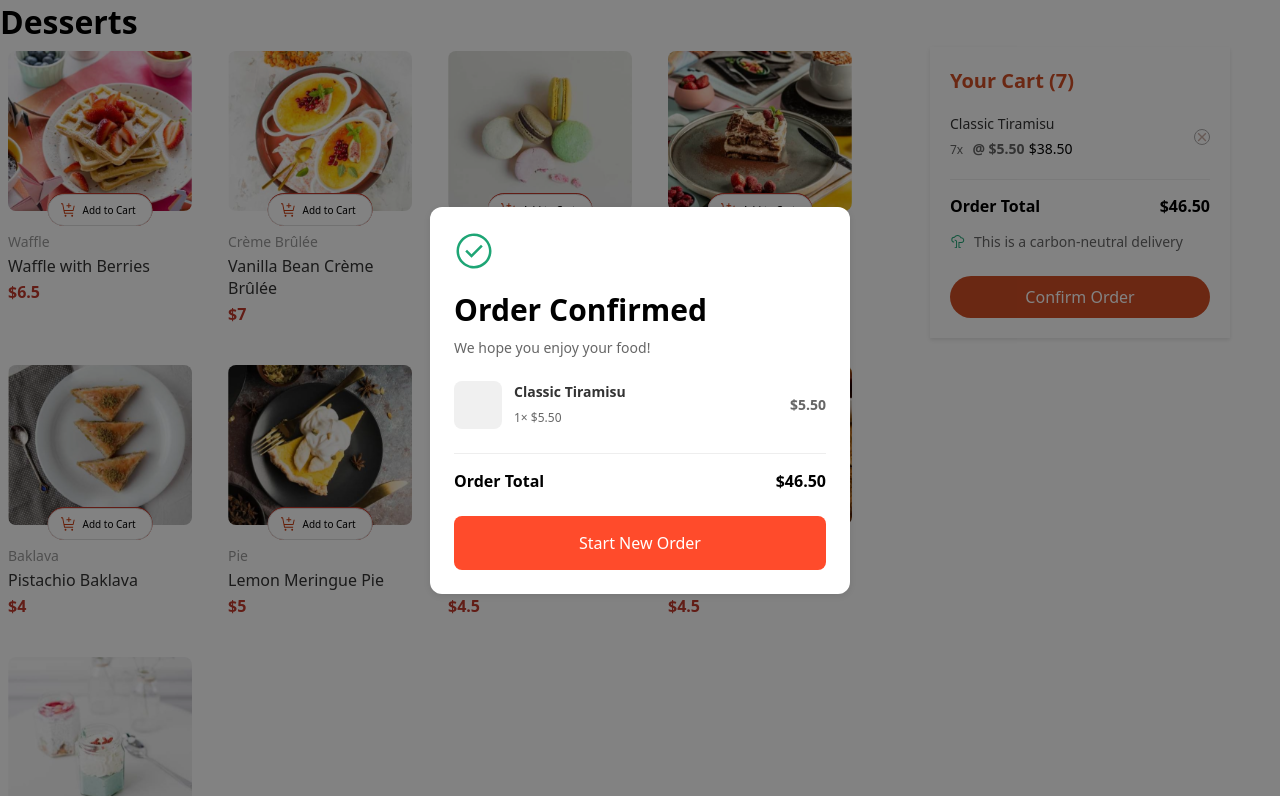
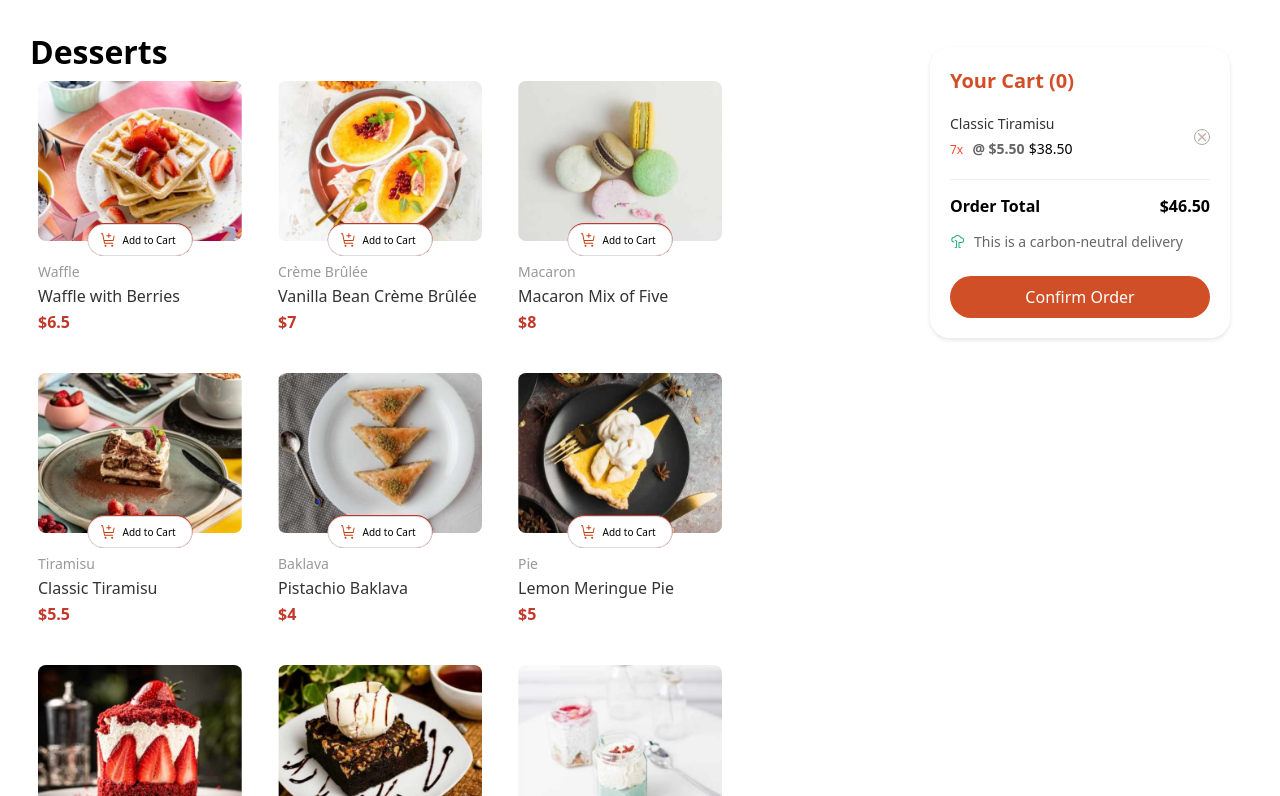
Before and after one commit to Jeyson-Sr/lista-de-productos-con-carrito, a plain HTML site: page index.html in a window 1280 px wide. Shown: the top 796 px of the page. Drawn offline with Linux system fonts and the light colour scheme.

Commit message:
ajustes del layout

```diff
--- a/css/aside.css
+++ b/css/aside.css
@@ -1,15 +1,26 @@
-.resumen-carrito{
+.contenedor-productos  {
+  display: grid;
+  grid-template-columns: 1fr 270px;
+  gap: 40px;
+}
+
+.resumen-carrito {
+  height: 100vh;
+  width: 200px;
+  margin-left: 20px;
+  overflow: hidden;
+  background-color: none;
+}
+
+.cart-container {
   position: fixed;
   top: 47px;
   right: 50px;
-
-}
-
-.cart-container {
+  border-radius: 20px;
   width: 300px;
   padding: 20px;
   font-family: -apple-system, BlinkMacSystemFont, sans-serif;
-    box-shadow: 0 2px 4px rgba(0,0,0,0.1);
+  box-shadow: 0 2px 4px rgba(0, 0, 0, 0.1);
 }
 
 .cart-header {
@@ -47,8 +58,8 @@
   margin-right: 5px;
 }
 
-.item-total{
-    font-size: 14px
+.item-total {
+  font-size: 14px;
 }
 
 .remove-button {
@@ -100,3 +111,7 @@
 .confirm-button:hover {
   background-color: #bf4621;
 }
+
+.trueItem {
+  display: block;
+}
--- a/css/card.css
+++ b/css/card.css
@@ -3,10 +3,9 @@
     display: flex;
     flex-wrap: wrap;
     gap: 20px;
-    width: 70%;
   }
   .product-card {
-      width: 200px;
+      width: 220px;
       background: white;
       border-radius: 12px;
       padding: 8px;
--- a/css/confirmacion.css
+++ b/css/confirmacion.css
@@ -10,6 +10,8 @@
     top: 0;
     left: 0;
     z-index: 9999999;
+    /*Uso Con js*/
+    display: none;
   }
 
   .order-card {
@@ -51,6 +53,9 @@
 
   .order-items {
     margin: 24px 0;
+    padding: 20px;
+    border-radius: 20px;
+    background-color: #fffbf2;
   }
 
   .item {
@@ -77,8 +82,12 @@
   }
 
   .item-quantity {
+    color: #ff4b2b;
+    font-size: 12px;
+  }
+  .item-quantity-price{
+    padding-left: 15px;
     color: #666;
-    font-size: 12px;
   }
 
   .item-price {
@@ -98,11 +107,15 @@
     background: #ff4b2b;
     color: white;
     border: none;
-    border-radius: 8px;
-    padding: 16px;
+    border-radius: 30px;
+    padding: 12px 16px;
     width: 100%;
     font-size: 16px;
     font-weight: 500;
     cursor: pointer;
     margin-top: 24px;
   }
+
+  .new-order-btn:hover{
+    background: #c33921;
+  }
--- a/css/reset.css
+++ b/css/reset.css
@@ -4,3 +4,18 @@
     box-sizing: border-box;
     font-family: system-ui, -apple-system, sans-serif;
   }
+
+  body{
+    margin: 30px;
+  }
+
+  html, body {
+    overflow: auto; /* Mantener funcionalidad de scroll */
+    scrollbar-width: none; /* Firefox */
+    -ms-overflow-style: none; /* IE y Edge */
+}
+
+html::-webkit-scrollbar,
+body::-webkit-scrollbar {
+    display: none; /* Chrome, Safari, etc. */
+}
--- a/data.json
+++ b/data.json
@@ -1,5 +1,6 @@
 [
   {
+    "id": 1,
     "image": {
       "thumbnail": "./assets/images/image-waffle-thumbnail.jpg",
       "mobile": "./assets/images/image-waffle-mobile.jpg",
@@ -8,9 +9,10 @@
     },
     "name": "Waffle with Berries",
     "category": "Waffle",
-       "price": 6.50
+    "price": 6.5
   },
   {
+    "id": 2,
     "image": {
       "thumbnail": "./assets/images/image-creme-brulee-thumbnail.jpg",
       "mobile": "./assets/images/image-creme-brulee-mobile.jpg",
@@ -19,9 +21,10 @@
     },
     "name": "Vanilla Bean Crème Brûlée",
     "category": "Crème Brûlée",
-        "price": 7.00
+    "price": 7.0
   },
   {
+    "id": 3,
     "image": {
       "thumbnail": "./assets/images/image-macaron-thumbnail.jpg",
       "mobile": "./assets/images/image-macaron-mobile.jpg",
@@ -30,9 +33,10 @@
     },
     "name": "Macaron Mix of Five",
     "category": "Macaron",
-        "price": 8.00
+    "price": 8.0
   },
   {
+    "id": 4,
     "image": {
       "thumbnail": "./assets/images/image-tiramisu-thumbnail.jpg",
       "mobile": "./assets/images/image-tiramisu-mobile.jpg",
@@ -41,9 +45,10 @@
     },
     "name": "Classic Tiramisu",
     "category": "Tiramisu",
-        "price": 5.50
+    "price": 5.5
   },
   {
+    "id": 5,
     "image": {
       "thumbnail": "./assets/images/image-baklava-thumbnail.jpg",
       "mobile": "./assets/images/image-baklava-mobile.jpg",
@@ -52,9 +57,10 @@
     },
     "name": "Pistachio Baklava",
     "category": "Baklava",
-        "price": 4.00
+    "price": 4.0
   },
   {
+    "id": 6,
     "image": {
       "thumbnail": "./assets/images/image-meringue-thumbnail.jpg",
       "mobile": "./assets/images/image-meringue-mobile.jpg",
@@ -63,9 +69,10 @@
     },
     "name": "Lemon Meringue Pie",
     "category": "Pie",
-        "price": 5.00
+    "price": 5.0
   },
   {
+    "id": 7,
     "image": {
       "thumbnail": "./assets/images/image-cake-thumbnail.jpg",
       "mobile": "./assets/images/image-cake-mobile.jpg",
@@ -74,9 +81,10 @@
     },
     "name": "Red Velvet Cake",
     "category": "Cake",
-        "price": 4.50
+    "price": 4.5
   },
   {
+    "id": 8,
     "image": {
       "thumbnail": "./assets/images/image-brownie-thumbnail.jpg",
       "mobile": "./assets/images/image-brownie-mobile.jpg",
@@ -85,9 +93,10 @@
     },
     "name": "Salted Caramel Brownie",
     "category": "Brownie",
-        "price": 4.50
+    "price": 4.5
   },
   {
+    "id": 9,
     "image": {
       "thumbnail": "./assets/images/image-panna-cotta-thumbnail.jpg",
       "mobile": "./assets/images/image-panna-cotta-mobile.jpg",
@@ -96,6 +105,6 @@
     },
     "name": "Vanilla Panna Cotta",
     "category": "Panna Cotta",
-        "price": 6.50
+    "price": 6.5
   }
 ]
--- a/index.html
+++ b/index.html
@@ -6,7 +6,7 @@
 
     <link rel="stylesheet" href="main.css" />
 
-    <title>Frontend Mentor | Product list with cart</title>
+    <title>Product list with cart</title>
   </head>
   <body>
     <div class="contenedor">
@@ -14,73 +14,14 @@
         <h1>Desserts</h1>
       </header>
 
-      <main>
+      <main class="contenedor-productos">
+        <!-- seccion para mostrar los productos -->
         <section class="lista-productos" id="lista-productos"></section>
-
-        <aside class="resumen-carrito">
-          <div class="cart-container">
-            <div class="cart-header">Your Cart (7)</div>
-
-            <div class="cart-item">
-              <div class="item-details">
-                <div class="item-name">Classic Tiramisu</div>
-                <span class="item-quantity">7x</span>
-                <span class="item-price">@ $5.50</span>
-                <span class="item-total">$38.50</span>
-              </div>
-              <div class="remove-button">
-                <img
-                  class="iconremove"
-                  src="assets/images/icon-remove-item.svg"
-                />
-              </div>
-            </div>
-
-            <div class="order-total">
-              <span>Order Total</span>
-              <span>$46.50</span>
-            </div>
-
-            <div class="carbon-neutral">
-              <img
-                src="assets/images/icon-carbon-neutral.svg"
-                alt="carbon neutral"
-              />
-              <span>This is a carbon-neutral delivery</span>
-            </div>
-
-            <button class="confirm-button">Confirm Order</button>
-          </div>
-        </aside>
+        <!-- mostras la lista del carrito -->
+        <section class="resumen-carrito" id="resumen-carrito"></section>
       </main>
-    </div>
-
-    <div class="confirmacion">
-      <div class="order-card">
-        <div class="header">
-          <div class="check-icon"><img width="100%" src="assets/images/icon-order-confirmed.svg" alt=""></div>
-          <h1 class="title">Order Confirmed</h1>
-          <p class="subtitle">We hope you enjoy your food!</p>
-        </div>
-
-        <div class="order-items">
-          <div class="item">
-            <div class="item-image"></div>
-            <div class="item-details">
-              <h3 class="item-name">Classic Tiramisu</h3>
-              <span class="item-quantity">1× $5.50</span>
-            </div>
-            <span class="item-price">$5.50</span>
-          </div>
-        </div>
-
-        <div class="total">
-          <span>Order Total</span>
-          <span>$46.50</span>
-        </div>
-
-        <button class="new-order-btn">Start New Order</button>
-      </div>
+      <!-- Confirmacion de la lista del carrito -->
+      <div class="confirmacion" id="confirmacion-compra"></div>
     </div>
 
     <script src="main.js" type="module"></script>
--- a/js/Card.js
+++ b/js/Card.js
@@ -1,14 +1,18 @@
-const iconCart =`<img src="assets/images/icon-add-to-cart.svg" class="cart-icon">`
-const iconDecrement =`<img class="icon-decrementar" src="assets/images/icon-decrement-quantity.svg">`
-const iconIncrement =`<img class="icon-incrmentar" src="assets/images/icon-increment-quantity.svg">`
+const iconCart = `<img src="assets/images/icon-add-to-cart.svg" class="cart-icon">`;
+const iconDecrement = `<img class="icon-decrementar" src="assets/images/icon-decrement-quantity.svg">`;
+const iconIncrement = `<img class="icon-incrmentar" src="assets/images/icon-increment-quantity.svg">`;
 
-function Card() {
+
   fetch("data.json")
     .then(function (res) {
       return res.json();
     })
     .then(function (data) {
-      let card = "";
+      Cards(data)
+    });
+
+function Cards(data) {
+  let card = "";
       data.forEach((info) => {
         card += `
             <div class="product-card">
@@ -31,7 +35,7 @@ function Card() {
 
         document.getElementById("lista-productos").innerHTML = card;
       });
-    });
 }
 
-export { Card };
+
+export { Cards };
--- a/js/Carrito.js
+++ b/js/Carrito.js
@@ -0,0 +1,50 @@
+const contenidoCarrito = document.getElementById("resumen-carrito");
+
+
+
+let carrito = `
+    <div class="cart-container">
+            <div class="cart-header">Your Cart (0)</div>
+            <div class="falseItem">
+              <holaclass="img-falseItem">
+                <img width="100%" src="assets/images/illustration-empty-cart.svg">
+              </hol>
+              <p class="txt-falseItem">Your added items will  appear here</p>
+            </div>
+            <div class="trueItem">
+              <div class="cart-item">
+                <div class="item-details">
+                  <div class="item-name">Classic Tiramisu</div>
+                  <span class="item-quantity">7x</span>
+                  <span class="item-price">@ $5.50</span>
+                  <span class="item-total">$38.50</span>
+                </div>
+                <div class="remove-button">
+                  <img
+                    class="iconremove"
+                    src="assets/images/icon-remove-item.svg"
+                  />
+                </div>
+              </div>
+
+              <div class="order-total">
+                <span>Order Total</span>
+                <span>$46.50</span>
+              </div>
+
+              <div class="carbon-neutral">
+                <img
+                  src="assets/images/icon-carbon-neutral.svg"
+                  alt="carbon neutral"
+                />
+                <span>This is a carbon-neutral delivery</span>
+              </div>
+
+              <button class="confirm-button">Confirm Order</button>
+            </div>
+          </div>
+`;
+
+let contendioDeCarrito = (contenidoCarrito.innerHTML = carrito);
+
+export { contendioDeCarrito };
--- /dev/null
+++ b/js/Confirmacion.js
@@ -0,0 +1,33 @@
+const confirmacion = document.getElementById("confirmacion-compra");
+
+let confirma = `
+    <div class="order-card">
+        <div class="header">
+          <div class="check-icon"><img width="100%" src="assets/images/icon-order-confirmed.svg" alt=""></div>
+          <h1 class="title">Order Confirmed</h1>
+          <p class="subtitle">We hope you enjoy your food!</p>
+        </div>
+
+        <div class="order-items">
+          <div class="item">
+            <div class="item-image"></div>
+            <div class="item-details">
+              <h3 class="item-name">Classic Tiramisu</h3>
+              <span class="item-quantity">1× <b class="item-quantity-price" >@ $5.50</b></span>
+            </div>
+            <span class="item-price">$5.50</span>
+          </div>
+        </div>
+
+        <div class="total">
+          <span>Order Total</span>
+          <span>$46.50</span>
+        </div>
+
+        <button class="new-order-btn">Start New Order</button>
+      </div>
+`;
+
+let contenidoDeConfirma = confirmacion.innerHTML = confirma;
+
+export { contenidoDeConfirma };
--- a/main.css
+++ b/main.css
@@ -3,3 +3,4 @@
 @import url(css/card.css);
 @import url(css/aside.css);
 @import url(css/confirmacion.css);
+@import url(css/carritoVacio.css);
--- a/main.js
+++ b/main.js
@@ -1,3 +1,5 @@
-import { Card } from "./js/Card.js";
+import { Cards } from "./js/Card.js";
+import { contendioDeCarrito } from "./js/Carrito.js";
+import { contenidoDeConfirma } from "./js/Confirmacion.js";
 
-Card();
+Cards();
```
Also changed, not shown: css/carritoVacio.css (added, +18 -0 lines). Lines whose indentation alone changed are shown as unchanged.
